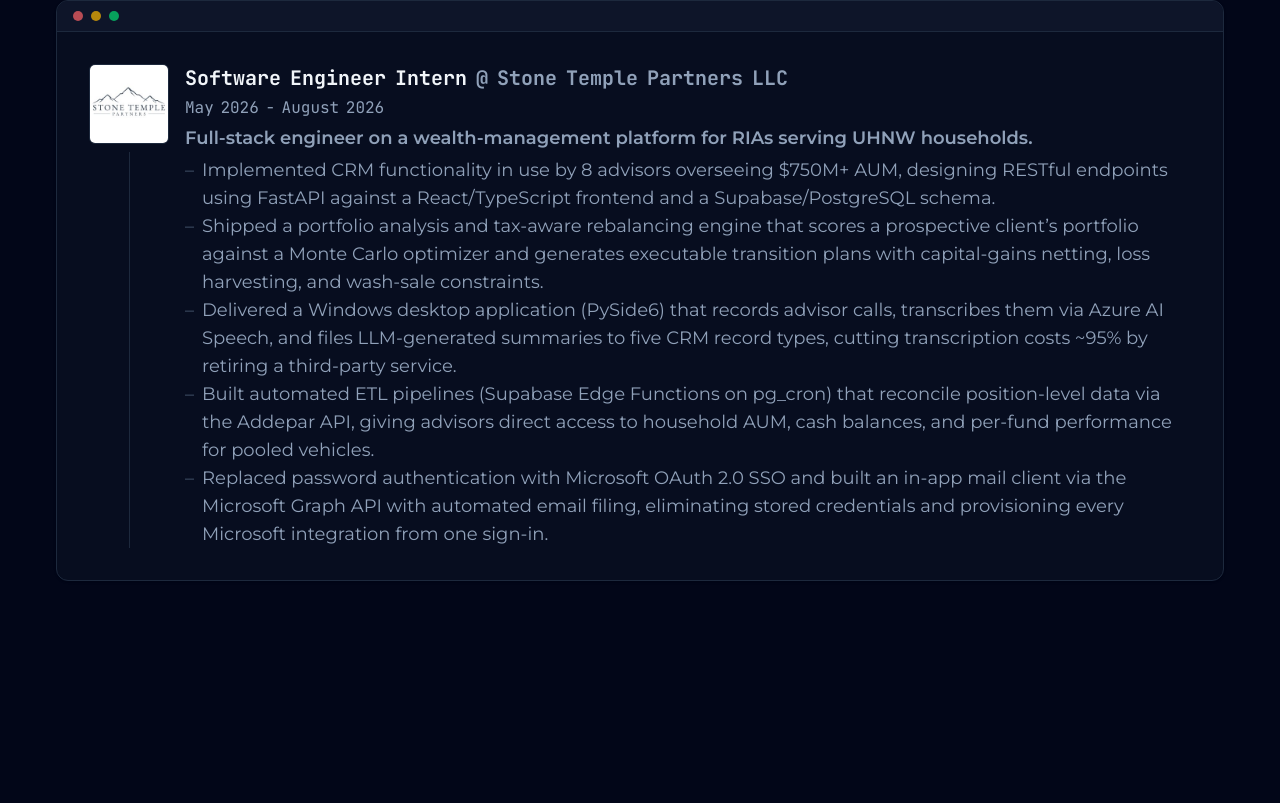
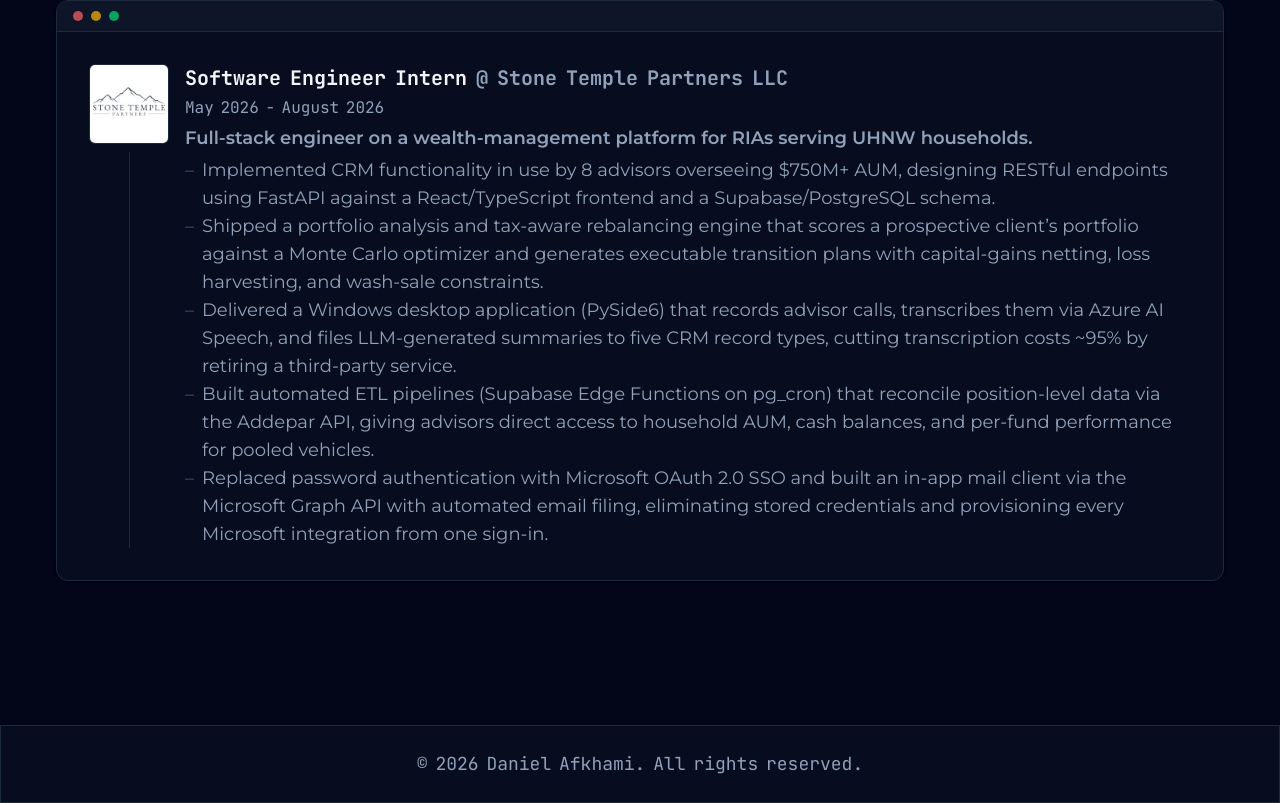
Before and after one commit to danielafkhami/danielafkhami.github.io, a React (Vite) app: page / in a window 1280 px wide. Shown: the part 2516-3319 px from the top of the page. Before the commit the page ends 3241 px from the top, so only its background shows below. Built offline with nearby package versions, Linux system fonts and the light colour scheme.

Commit message:
Add Footer

```diff
--- a/src/App.jsx
+++ b/src/App.jsx
@@ -4,6 +4,7 @@
 import { About } from '@/sections/About'
 import { Skills } from '@/sections/Skills'
 import { Experience } from '@/sections/Experience'
+import { Footer } from '@/components/Footer'
 
 function App() {
   const [isDarkMode, setDarkMode] = useState(() => {
@@ -31,6 +32,7 @@
       <About />
       <Skills />
       <Experience />
+      <Footer />
     </main>
   )
 }
--- /dev/null
+++ b/src/components/Footer.jsx
@@ -0,0 +1,10 @@
+export const Footer = () => {
+    return (
+        <footer
+        className="w-full py-6 text-sm sm:text-base md:text-lg font-mono border border-slate-200 dark:border-slate-800
+        text-slate-600 dark:text-slate-400 bg-white/80 dark:bg-slate-900/40 text-center"
+        >
+            <p>&copy; {new Date().getFullYear()} Daniel Afkhami. All rights reserved.</p>
+        </footer>
+    )
+}
```
